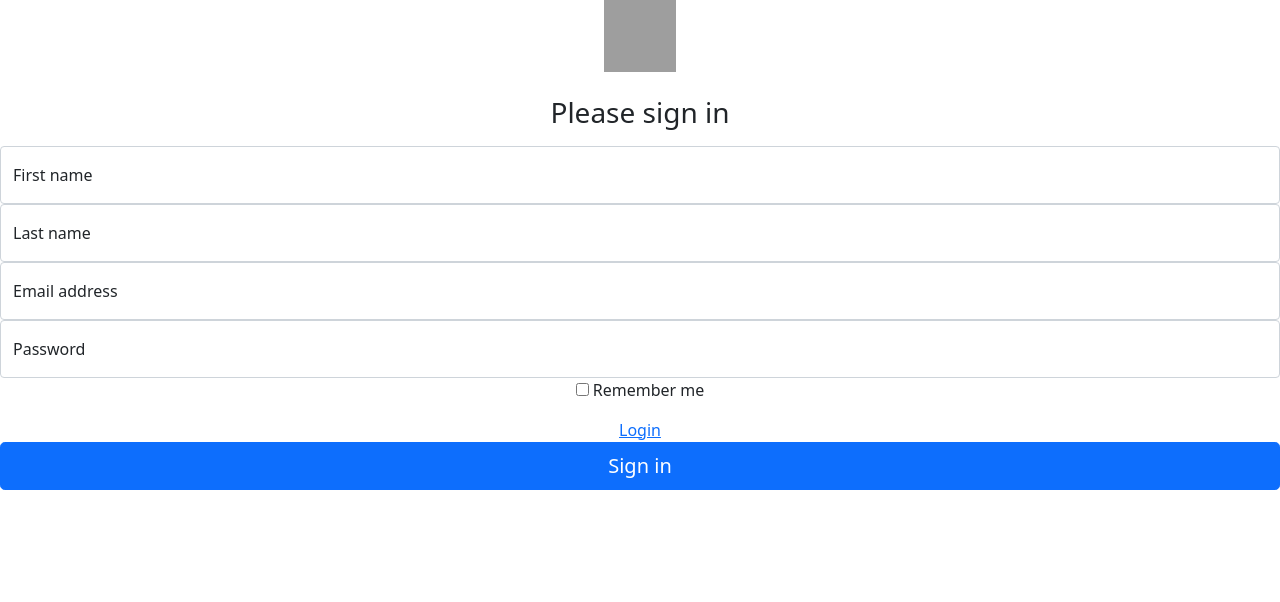
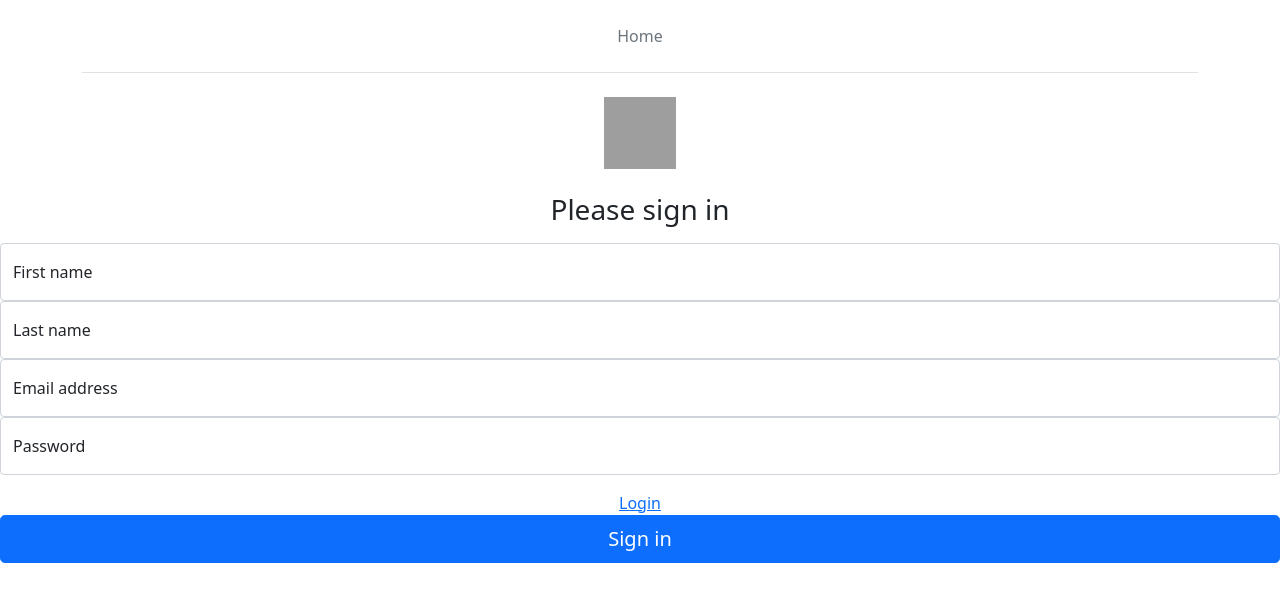
Before and after one commit to RaresCOD/Server_Rares_cu_PHP, a PHP site: page /register.php in a window 1280 px wide. Shown: the top 602 px of the page. Run offline with PHP 8.4, Linux system fonts and the light colour scheme; some libraries are stand-ins or nearby versions; grey boxes are pictures that could not be loaded.

Commit message:
final touch

```diff
--- a/register.php
+++ b/register.php
@@ -7,7 +7,21 @@
   //session_destroy();
   //include_once 'users.db';
  ?>
+ <div class="container">
+   <header class="d-flex flex-wrap align-items-center justify-content-center justify-content-md-between py-3 mb-4 border-bottom">
+     <a href="/" class="d-flex align-items-center col-md-3 mb-2 mb-md-0 text-dark text-decoration-none">
+       <svg class="bi me-2" width="40" height="32" role="img" aria-label="Bootstrap"><use xlink:href="#bootstrap"></use></svg>
+     </a>
 
+     <ul class="nav col-12 col-md-auto mb-2 justify-content-center mb-md-0">
+       <li><a href="dashBoard.php" class="nav-link px-2 link-secondary">Home</a></li>
+
+     </ul>
+
+     <div class="col-md-3 text-end">
+     </div>
+   </header>
+ </div>
 <body class="text-center">
 
 <main class="form-signin">
@@ -37,9 +51,6 @@
     </div>
 
     <div class="checkbox mb-3">
-      <label>
-        <input type="checkbox" value="remember-me"> Remember me
-      </label>
     </div>
     <a href="login.php">Login</a>
     <button class="w-100 btn btn-lg btn-primary" type="submit">Sign in</button>
```
Also changed, not shown: dashBoard.php (+27 -8 lines), login.php (+15 -3 lines).
